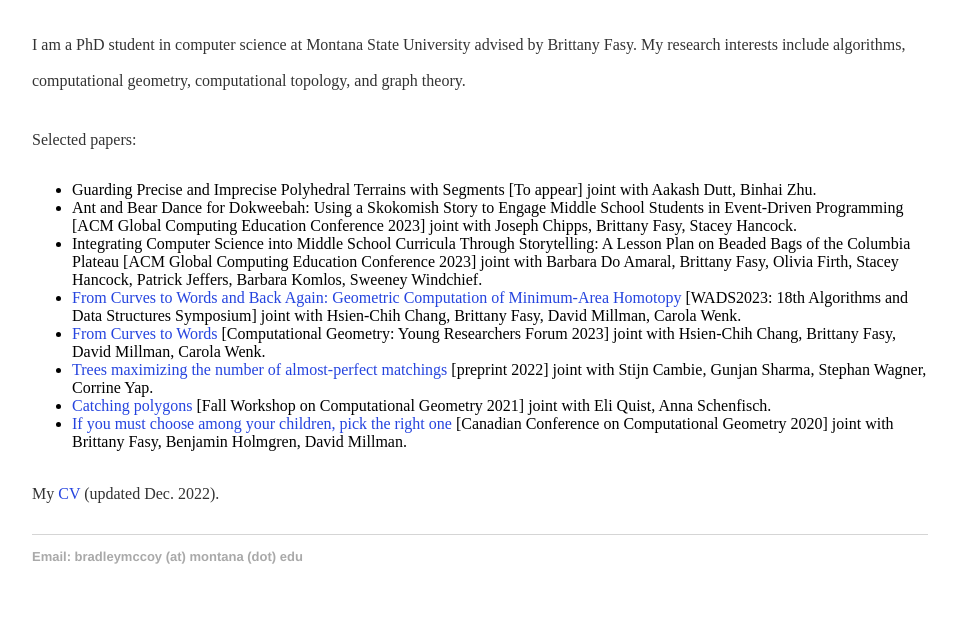
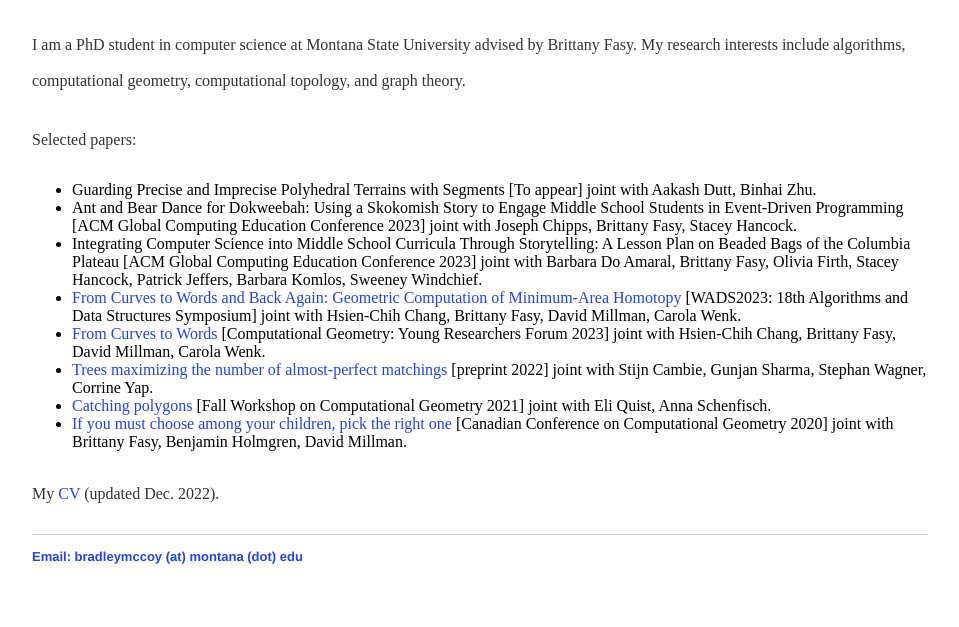
Before and after one commit to Brad-A-M/Brad-A-M.github.io, a Jekyll site: the page built from index.html, in a window 1280 px wide. Shown: the part 419-1046 px from the top of the page, without its empty margins (160-1119 px from the left). Built offline with Jekyll 4.4.1, drawn with Linux system fonts in a browser that asks for light colours.

Commit message:
Update default.html

```diff
--- a/_layouts/default.html
+++ b/_layouts/default.html
@@ -22,7 +22,7 @@
 			</div><!-- /.container -->
 			<footer>
 	    		<ul>
-				<p style="color:darkgray; font-size:13px;"">Email: bradleymccoy (at) montana (dot) edu</p>
+				<p style="color:#2544df; font-size:13px;"">Email: bradleymccoy (at) montana (dot) edu</p>
 			</ul>
 			</footer>
 		</body>
```
